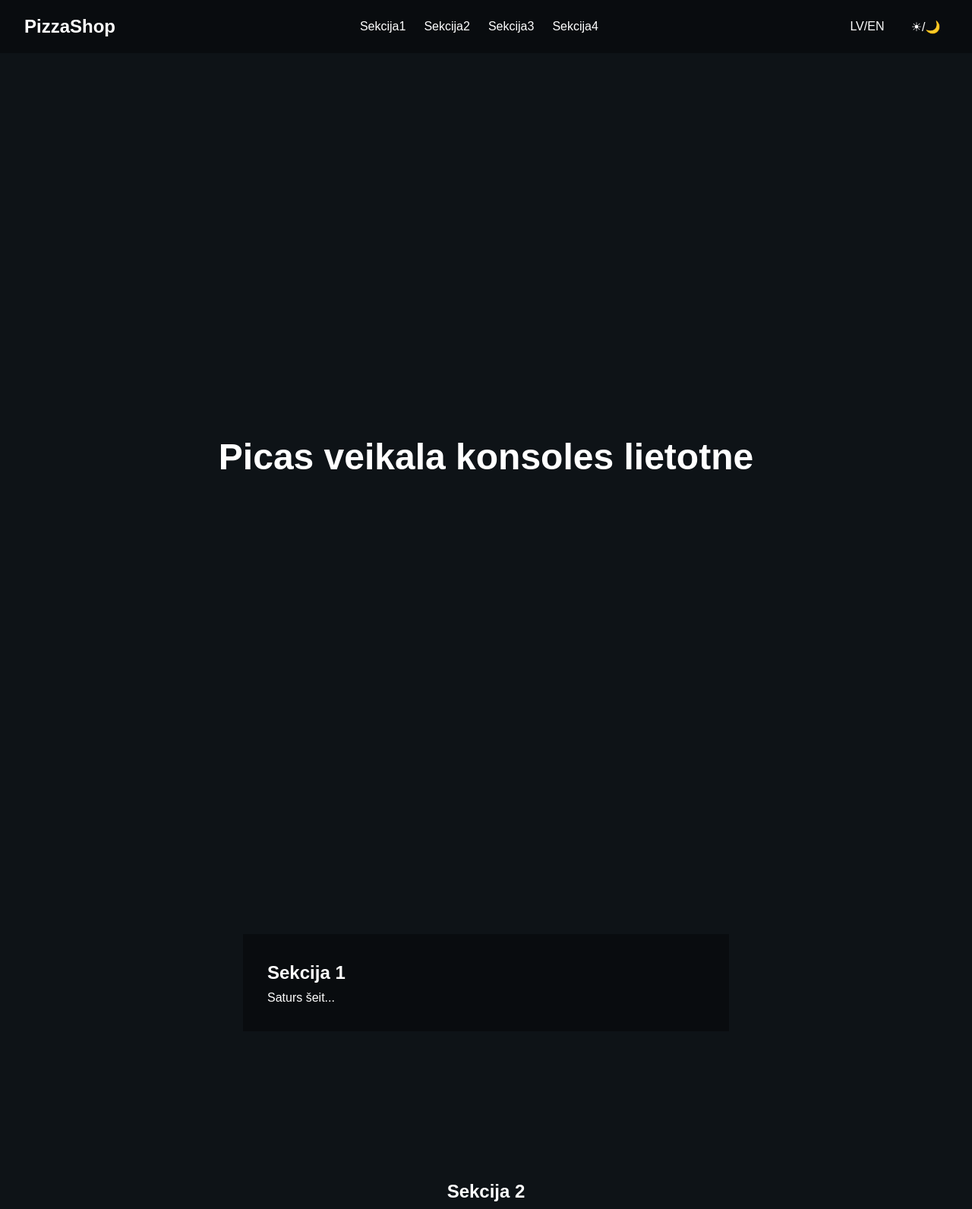
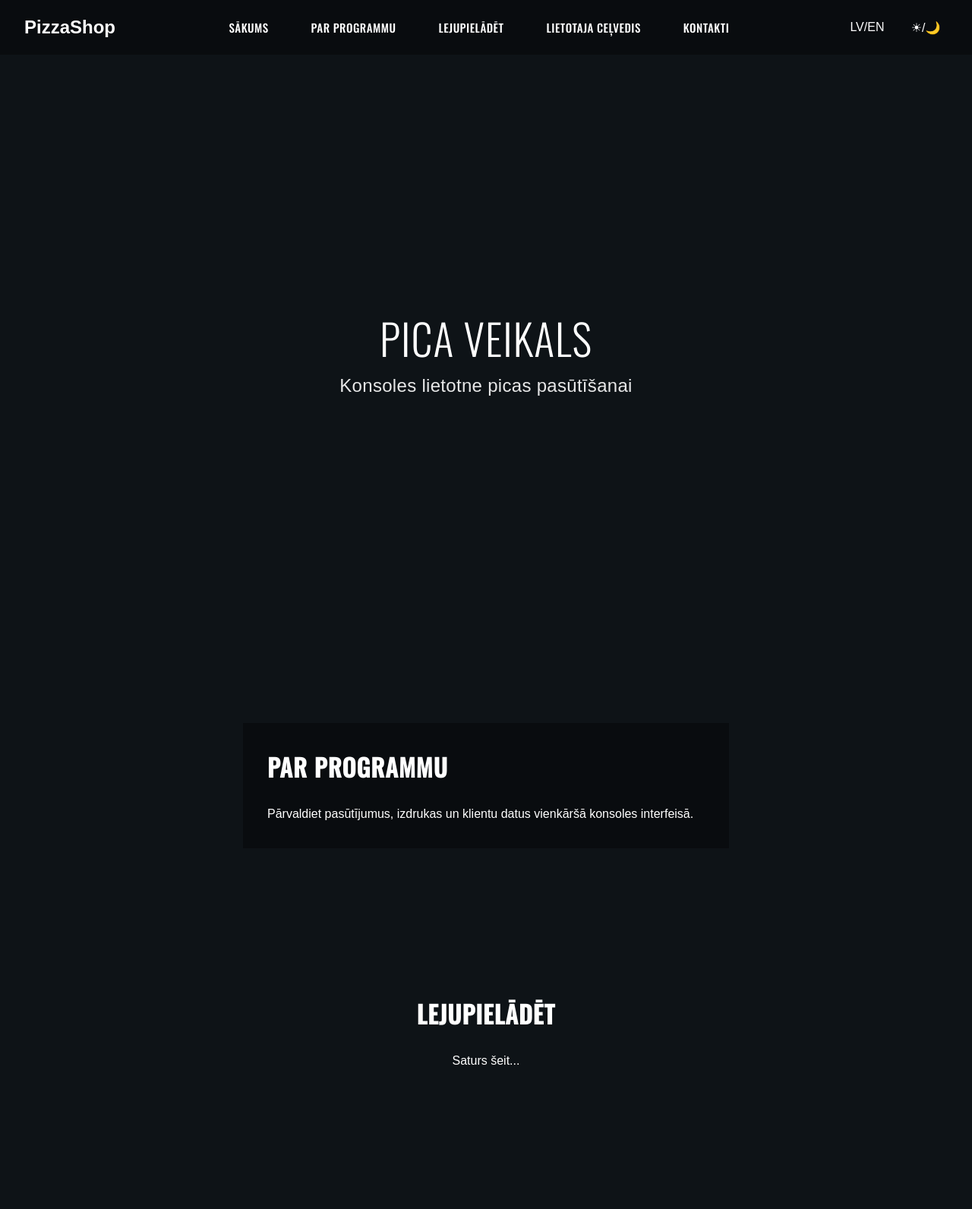
Before and after one commit to 23DP1JGurj/Picu-veikals-majaslapa, a plain HTML site: page index.html in a window 1280 px wide. Shown: the top 1592 px of the page at 76% size. Drawn offline with nearby package versions, Linux system fonts and the light colour scheme.

Commit message:
Izdariju saunu stilu tekstam

```diff
--- a/index.html
+++ b/index.html
@@ -5,6 +5,7 @@
   <meta name="viewport" content="width=device-width, initial-scale=1.0">
   <title>PizzaShop Console App</title>
   <link href="src/css/main.css" rel="stylesheet">
+  <link href="https://fonts.googleapis.com/css2?family=Oswald:wght@300;500&display=swap" rel="stylesheet">
 </head>
 <body>
   <header class="navbar">
@@ -12,10 +13,11 @@
       <span>PizzaShop</span>
     </div>
     <nav class="navbar-links">
-      <a href="#">Sekcija1</a>
-      <a href="#">Sekcija2</a>
-      <a href="#">Sekcija3</a>
-      <a href="#">Sekcija4</a>
+      <a href="#download">Sākums</a>
+      <a href="#download">Par programmu</a>
+      <a href="#features">Lejupielādēt</a>
+      <a href="#install">Lietotaja ceļvedis</a>
+      <a href="#contacts">Kontakti</a>
     </nav>
     <div class="navbar-controls">
       <button class="language-switcher">LV/EN</button>
@@ -23,25 +25,26 @@
     </div>
   </header>
 
-    <!-- Hero (полноэкранная) -->
+    <!-- Hero секция с новыми классами -->
     <section class="hero full-width">
       <div class="hero-content">
-        <h1>Picas veikala konsoles lietotne</h1>
+        <h1 class="hero-title">Pica Veikals</h1> <!-- Изменил класс на hero-title -->
+        <p class="hero-subtitle">Konsoles lietotne picas pasūtīšanai</p>
       </div>
     </section>
 
     <!-- Секция 1 (узкая, с отступами 1:2.5:1) -->
     <section class="section narrow">
       <div class="section-content">
-        <h2>Sekcija 1</h2>
-        <p>Saturs šeit...</p>
+        <h2>Par programmu</h2>
+        <p>Pārvaldiet pasūtījumus, izdrukas un klientu datus vienkāršā konsoles interfeisā.</p>
       </div>
     </section>
 
     <!-- Секция 2 (широкая, почти на весь экран) -->
     <section class="section wide">
       <div class="section-content">
-        <h2>Sekcija 2</h2>
+        <h2>Lejupielādēt</h2>
         <p>Saturs šeit...</p>
       </div>
     </section>
@@ -49,13 +52,12 @@
     <!-- Секция 3 (узкая) -->
     <section class="section narrow">
       <div class="section-content">
-        <h2>Sekcija 3</h2>
+        <h2>Lietotaja ceļvedis</h2>
         <p>Saturs šeit...</p>
       </div>
     </section>
 
     <footer class="full-width">...</footer>
-  </main>
   <script src="src/js/main.js"></script>  <!-- Относительный путь -->
 </body>
 </html>
--- a/src/css/main.css
+++ b/src/css/main.css
@@ -3,13 +3,13 @@
   margin: 0;
   padding: 0;
   box-sizing: border-box;
-  font-family: Arial, sans-serif;
 }
 
 body {
   background-color: #0e1317;
   color: white;
   line-height: 1.6;
+  font-family: 'Mulish', sans-serif;
 }
 
 /* ===== ШАПКА (HEADER) ===== */
@@ -37,13 +37,18 @@ body {
 
 .navbar-links a {
   color: white;
+  font-family: 'Oswald', sans-serif;
+  font-size: 15px;
   text-decoration: none;
-  font-size: 1rem;
+  text-transform: uppercase;
+  letter-spacing: 0.5px;
   transition: opacity 0.3s;
+  padding: 0.5rem 1rem;
 }
 
 .navbar-links a:hover {
   opacity: 0.8;
+  background: rgba(255, 255, 255, 0.1);
 }
 
 .navbar-controls {
@@ -67,7 +72,7 @@ body {
 
 /* ===== ГЛАВНАЯ СЕКЦИЯ (HERO) ===== */
 .hero.full-width {
-  height: 1080px;
+  height: 800px;
   background-color: #0e1317;
   display: flex;
   align-items: center;
@@ -75,9 +80,31 @@ body {
   text-align: center;
 }
 
-.hero-content h1 {
-  font-size: 3rem;
-  margin-bottom: 1rem;
+.hero-content {
+  max-width: 1200px;
+  margin: 0 auto;
+  padding: 0 2rem;
+}
+
+.hero-title {
+  font-family: 'Oswald', sans-serif;
+  font-size: 3.5rem;
+  font-weight: 300;
+  text-transform: uppercase;
+  letter-spacing: 1px;
+  margin: 0;
+  line-height: 1;
+  color: #FFFFFF;
+}
+
+.hero-subtitle {
+  font-family: 'Mulish', sans-serif;
+  font-size: 1.5rem;
+  font-weight: 400;
+  letter-spacing: 0.3px;
+  margin-top: 1rem;
+  opacity: 0.9;
+  color: #FFFFFF;
 }
 
 /* ===== СЕКЦИИ ===== */
@@ -85,7 +112,6 @@ body {
   padding: 5rem 0;
 }
 
-/* Узкие секции (50% ширины) */
 .section.narrow .section-content {
   width: 50%;
   margin: 0 auto;
@@ -93,14 +119,28 @@ body {
   padding: 2rem;
 }
 
-/* Широкие секции (сливаются с фоном + текст по центру) */
 .section.wide .section-content {
   width: 100%;
   max-width: 100%;
   padding: 2rem 0;
   background-color: transparent;
-  color: white;
-  text-align: center; /* Добавлено только это */
+  text-align: center;
+}
+
+.section-content h2 {
+  font-family: 'Oswald', sans-serif;
+  font-size: 2rem;
+  color: #FFFFFF;
+  margin-bottom: 1.5rem;
+  text-transform: uppercase;
+  letter-spacing: 1px;
+}
+
+.section-content p {
+  font-family: 'Mulish', sans-serif;
+  font-size: 1rem;
+  color: #FFFFFF;
+  line-height: 1.6;
 }
 
 /* ===== ФУТЕР ===== */
@@ -130,8 +170,12 @@ footer.full-width {
     padding: 6rem 1rem;
   }
 
-  .hero-content h1 {
-    font-size: 2rem;
+  .hero-title {
+    font-size: 3rem;
+  }
+
+  .hero-subtitle {
+    font-size: 1.2rem;
   }
 }
 
```
